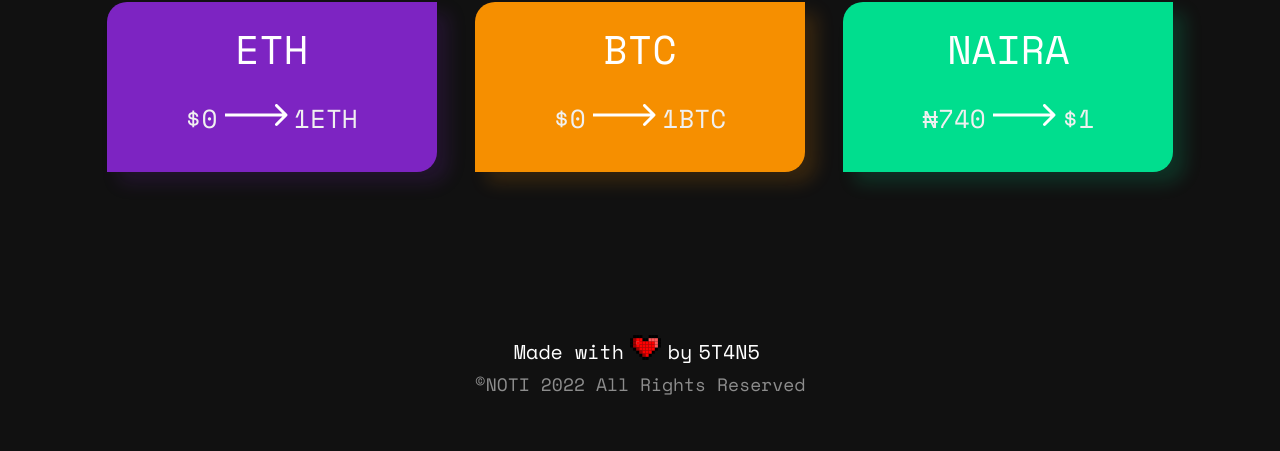
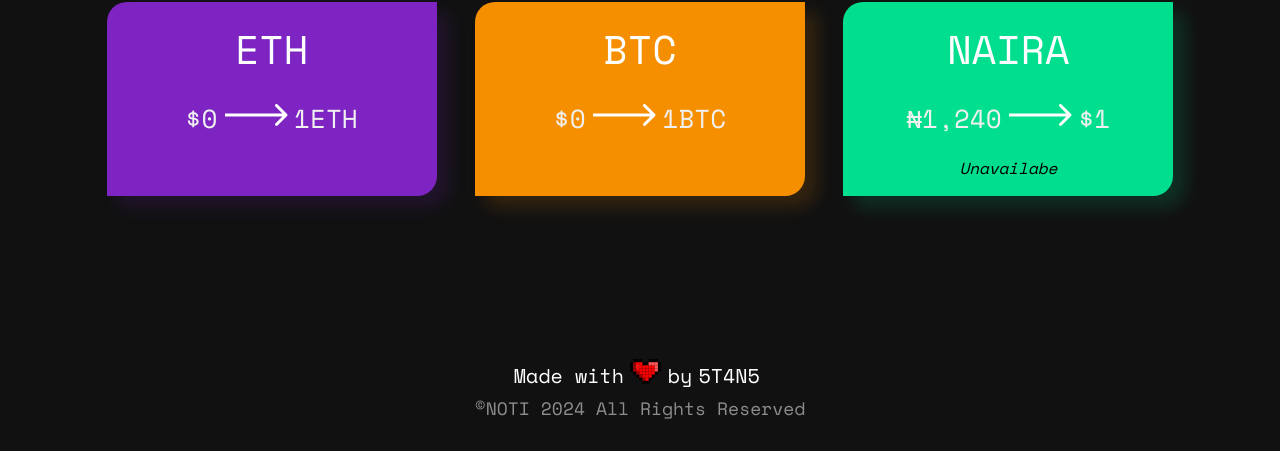
Before and after one commit to stanislaus-onwuka/noti-crypto-calc, a React (Create React App) app: page / in a window 1280 px wide. Shown: the part 961-1412 px from the top of the page. Before the commit the page ends 1391 px from the top, so only its background shows below. Built offline with nearby package versions, Linux system fonts and the light colour scheme; no server answers.

Commit message:
Memory issue fixed

```diff
--- a/src/App.tsx
+++ b/src/App.tsx
@@ -19,7 +19,7 @@ const defaultCalcValues = {
 function App() {
   const [btcValue, setBtcValue] = useState(0);
   const [ethValue, setEthValue] = useState(0);
-  const [nairaValue, setNairaValue] = useState(740);
+  const [nairaValue, setNairaValue] = useState(1240);
   const [calcValues, setCalcValues] = useState<CalcValues>(defaultCalcValues);
   const [convertedValues, setConvertedValues] = useState({convertedDollars: 0, convertedNaira: 0, convertedBtc: 0});
   const [ethInputValue, setEthInputValue] = useState(0);
@@ -61,6 +61,7 @@ function App() {
   // Connect to WebSockets
 
   // BTC Websocket
+  useEffect(()=>{
     let btcWS = new WebSocket('wss://fstream.binance.com/stream?streams=btcusdt@aggTrade');
     btcWS.onmessage = (e) => {
       const value = JSON.parse(e.data);
@@ -74,7 +75,13 @@ function App() {
       }
     }
 
+    return ()=>{
+      btcWS.close()
+    }
+  }, [])
+
   // ETH Websocket
+  useEffect(()=>{
     let ethWS = new WebSocket('wss://fstream.binance.com/stream?streams=ethusdt@aggTrade');
     ethWS.onmessage = (e) => {
       const value = JSON.parse(e.data);
@@ -89,7 +96,14 @@ function App() {
       }
     }
 
+    return ()=>{
+      ethWS.close()
+    }
+  },[])
+
+
   // Naira Websocket
+  useEffect(()=>{
     let ngnWS = new WebSocket('wss://stream.binance.com:9443/stream?streams=usdtngn@aggTrade');
     ngnWS.onmessage = (e) => {
       const value = JSON.parse(e.data);
@@ -103,6 +117,11 @@ function App() {
       // console.log("NGN",value.data.p);
     }
 
+    return () =>{
+      ngnWS.close()
+    }
+  }, [])
+
   // Perform conversion
   useEffect(() => {
     setCalcValues({
@@ -111,12 +130,16 @@ function App() {
       nairaCalcValue: nairaValue
     })
 
-    setInterval(
+    const calcInterval =  setInterval(
       () => setCalcValues({
         ethCalcValue: ethValue,
         btcCalcValue: btcValue,
         nairaCalcValue: nairaValue
       }), 150000)
+
+    return () =>{
+      clearInterval(calcInterval)
+    }
   }, [ethValue, btcValue, nairaValue])
 
   // Submit function
@@ -222,7 +245,7 @@ function App() {
               <a href="https://github.com/stanislaus-onwuka" target='_blank' rel="noreferrer">5T4N5</a>
             </span>
           </h4>
-          <p className='copyrights'>©NOTI 2022 All Rights Reserved</p>
+          <p className='copyrights'>©NOTI 2024 All Rights Reserved</p>
         </footer>
       </div>
     </div>
--- a/src/components/Rate/Rate.tsx
+++ b/src/components/Rate/Rate.tsx
@@ -29,6 +29,11 @@ export default function Rate({currency,fromSymbol,fromValue,toSymbol,toValue,bgC
                     currency === 'naira' ? <p className="to-value">{`${toSymbol}${toValue}`}</p> : <p className="to-value">{`${toValue}${toSymbol}`}</p>
                 }
             </div>
+            <div>
+                {
+                    currency === 'naira' ? <i>Unavailabe</i> : null
+                }
+            </div>
         </div>
     )
 }
```
Lines whose indentation alone changed are shown as unchanged.
